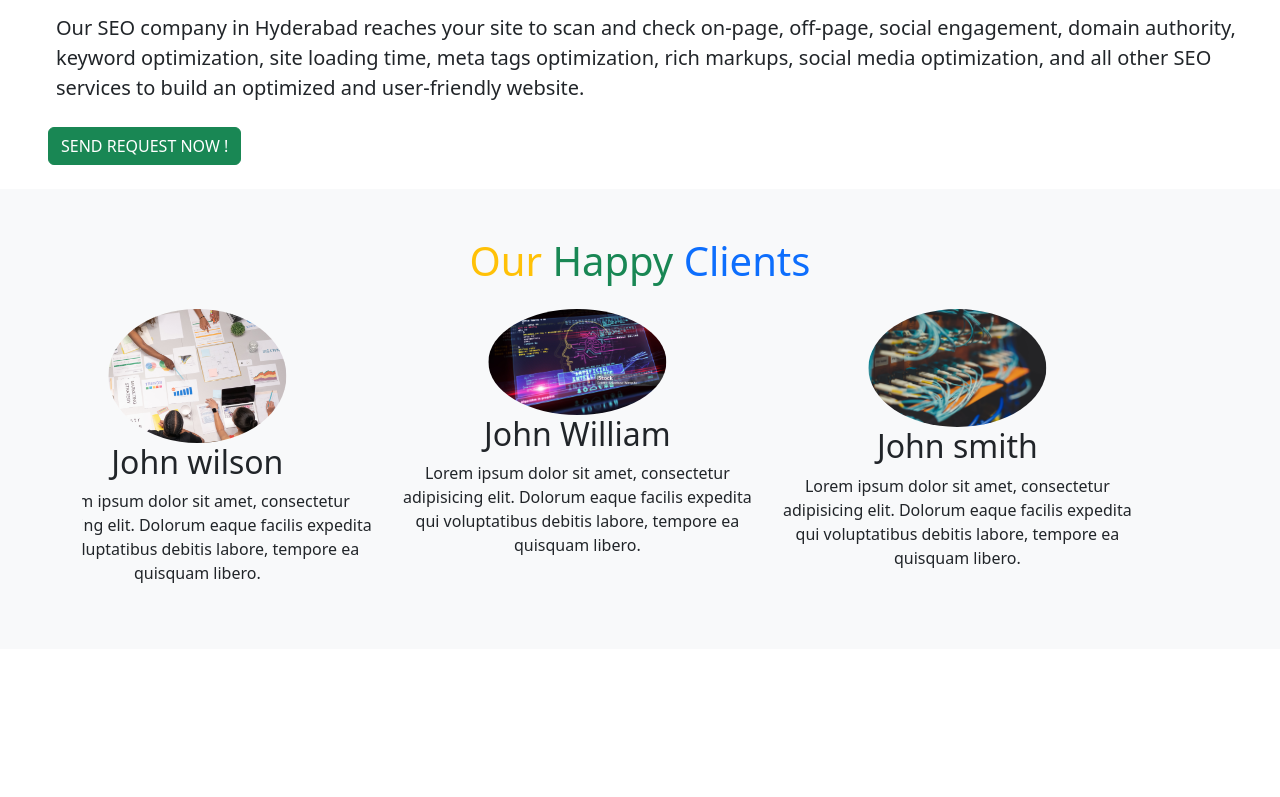
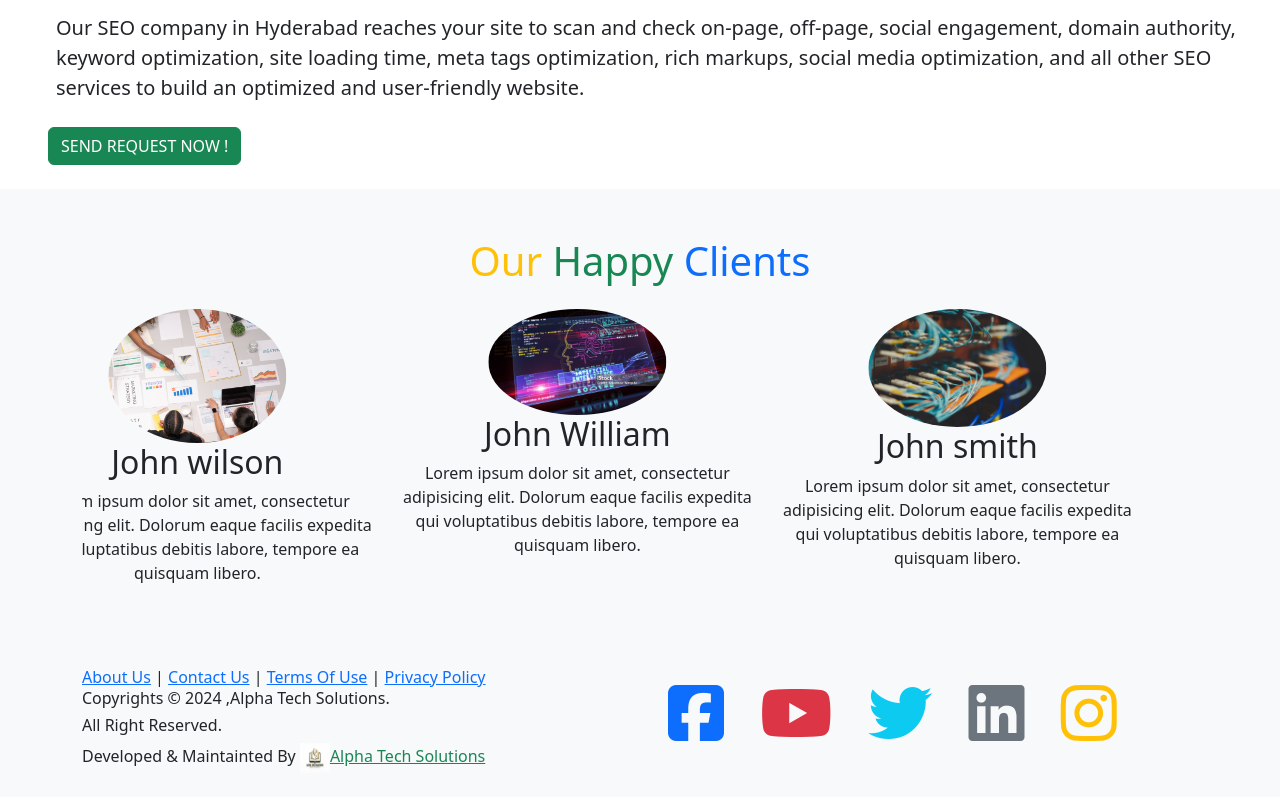
Before and after one commit to mukramalpha/Alpha, a website: page src/index.html in a window 1280 px wide. Shown: the part 2385-3182 px from the top of the page. Before the commit the page ends 3034 px from the top, so only its background shows below. Drawn offline with nearby package versions, Linux system fonts and the light colour scheme.

Commit message:
"footer section added"

```diff
--- a/src/index.html
+++ b/src/index.html
@@ -250,7 +250,31 @@
         </div>
       </section>
 
+      <!--Main Footer -->
+      <footer class="p-3 bg-light">
+        <div class="container">
+          <div class="row">
+            <div class="col-md-6">
+              <a href="#">About Us</a> |
+              <a href="#">Contact Us</a> |
+              <a href="#">Terms Of Use</a> |
+              <a href="#">Privacy Policy</a>
+              <h6>Copyrights &copy; 2024 ,Alpha Tech Solutions.</h6>
+              <h6>All Right Reserved.</h6>
+              <h6>Developed & Maintainted By <a href="https://thealphatech.co.in" class="text-success font-weight-bold"><img src="/public/images/alpha_logo.jpeg" alt="" width="30" height="30">Alpha Tech Solutions</a></span></h6>
+           </div>
+           <div class="col-md-6">
+            <i class="fab fa-facebook-square fa-4x m-3 text-primary"></i>
+            <i class="fab fa-youtube fa-4x m-3 text-danger"></i>
+            <i class="fab fa-twitter fa-4x m-3 text-info"></i>
+            <i class="fab fa-linkedin fa-4x m-3 text-secondary"></i>
+            <i class="fab fa-instagram fa-4x m-3 text-warning"></i>
 
+           </div>
+          </div>
+        </div>
+
+      </footer>
 
 
 
```
